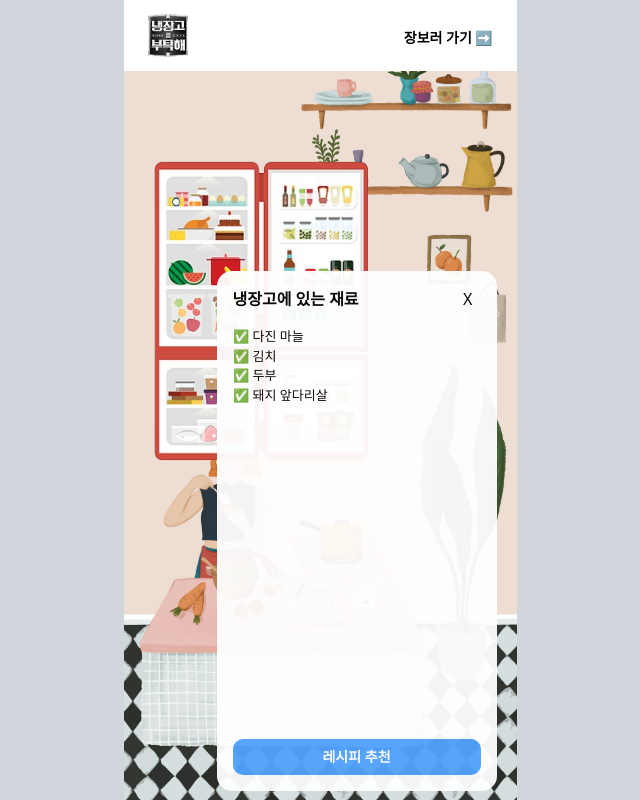
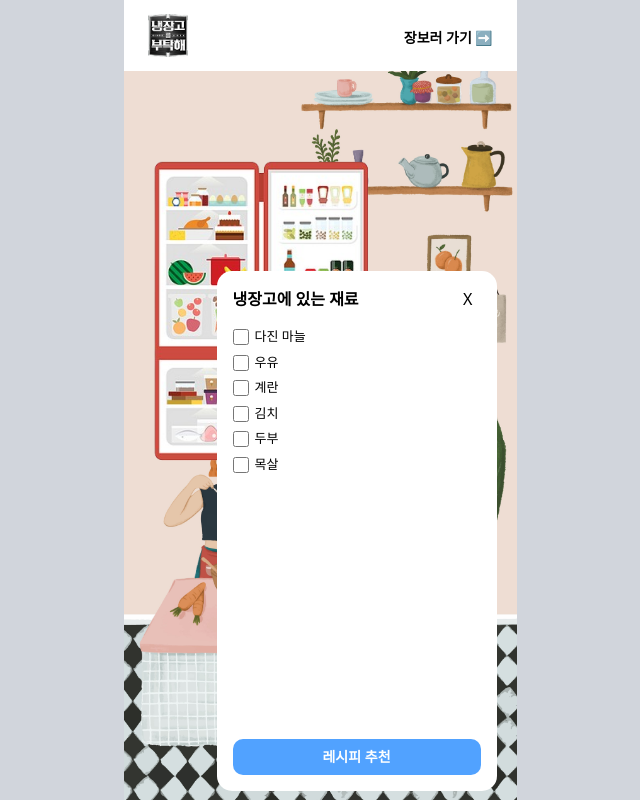
Before and after one commit to jiwoopark727/naeng-bu-hae, a Next.js app: page /ingredients in a window 1280 px wide. Shown: the whole page, without its empty margins (320-960 px from the left). Built offline with nearby package versions, Linux system fonts and the light colour scheme.

Commit message:
feature: 재료 리스트 체크박스 구현(최대 5개로 제한), framer-motion 사용하여 easeOut 애니메이션 추가, 리스트 닫기(냉장고 문 닫기) 버튼 추가, 레시피 추천 버튼 구현(클릭 시 선택 재료 pathName으로 recipes 페이지로 전달)

```diff
--- a/package.json
+++ b/package.json
@@ -9,6 +9,7 @@
     "lint": "next lint"
   },
   "dependencies": {
+    "framer-motion": "^12.23.6",
     "next": "15.4.2",
     "react": "19.1.0",
     "react-dom": "19.1.0",
--- a/src/app/components/IngredientList.tsx
+++ b/src/app/components/IngredientList.tsx
@@ -1,6 +1,10 @@
 'use client';
 
 import { useRouter } from 'next/navigation';
+import { useState } from 'react';
+import { motion } from 'framer-motion';
+
+const Ingredients = ['다진 마늘', '우유', '계란', '김치', '두부', '목살'];
 
 export default function IngredientList() {
   const router = useRouter();
@@ -9,8 +13,33 @@ export default function IngredientList() {
     router.back();
   };
 
+  const [selectedIngredients, setSelectedIngredients] = useState<string[]>([]);
+
+  const toggleIngredient = (ingredient: string) => {
+    const isSelected = selectedIngredients.includes(ingredient);
+
+    if (isSelected) {
+      // 이미 선택된 경우 → 제거
+      setSelectedIngredients((prev) => prev.filter((i) => i !== ingredient));
+    } else {
+      // 새로 선택하려는 경우
+      if (selectedIngredients.length >= 5) {
+        alert('최대 5개의 재료만 선택할 수 있습니다.');
+        return;
+      }
+
+      setSelectedIngredients((prev) => [...prev, ingredient]);
+    }
+  };
+
   return (
-    <div className='absolute top-50 right-5 z-20 text-md text-black w-70 h-130 bg-white rounded-[15px] opacity-95 p-4'>
+    <motion.div
+      className='absolute top-50 right-5 z-20 text-md text-black w-70 h-130 bg-white rounded-[15px] opacity-95 p-4'
+      initial={{ opacity: 0, scale: 0.9, x: -50, y: -140 }}
+      animate={{ opacity: 1, scale: 1, x: 0, y: 0 }}
+      transition={{ duration: 0.4, ease: 'easeOut' }}
+    >
+      <div className='h-full'>
         <div className='relative w-full h-full'>
           <span className='flex justify-between items-center mb-4'>
             <p className='text-md font-semibold'>냉장고에 있는 재료</p>
@@ -21,29 +50,32 @@ export default function IngredientList() {
 
           <div className='text-[13px]'>
             <ul>
-            <li>
-              <span className='mr-1'>✅</span>
-              <span>다진 마늘</span>
-            </li>
-            <li>
-              <span className='mr-1'>✅</span>
-              <span>김치</span>
-            </li>
-            <li>
-              <span className='mr-1'>✅</span>
-              <span>두부</span>
-            </li>
-            <li>
-              <span className='mr-1'>✅</span>
-              <span>돼지 앞다리살</span>
-            </li>
+              {Ingredients.map((item, idx) => (
+                <div key={idx} className='flex mb-1.5'>
+                  <input
+                    type='checkbox'
+                    id={item}
+                    onChange={() => toggleIngredient(item)}
+                    checked={selectedIngredients.includes(item)}
+                    className='w-4 h-4 translate-y-0.5 accent-blue-500 mr-1.5'
+                  />
+                  <li>{item}</li>
+                </div>
+              ))}
             </ul>
           </div>
 
-        <button className='w-full bg-blue-400 text-sm font-bold text-white py-2 rounded-[10px] hover:bg-blue-600 transition absolute bottom-0'>
+          <button
+            onClick={() => {
+              const query = selectedIngredients.join(',');
+              router.push(`/recipes?selected=${encodeURIComponent(query)}`);
+            }}
+            className='w-full bg-blue-400 text-sm font-bold text-white py-2 rounded-[10px] hover:bg-blue-600 transition absolute bottom-0'
+          >
             레시피 추천
           </button>
         </div>
       </div>
+    </motion.div>
   );
 }
--- a/tailwind.config.ts
+++ /dev/null
@@ -1,19 +0,0 @@
-import type { Config } from 'tailwindcss';
-
-const config: Config = {
-  content: [
-    './app/**/*.{js,ts,jsx,tsx}',
-    './pages/**/*.{js,ts,jsx,tsx}',
-    './components/**/*.{js,ts,jsx,tsx}',
-  ],
-  theme: {
-    extend: {
-      animation: {
-        'pulse-fast': 'pulse 0.5s ease-in-out infinite',
-      },
-    },
-  },
-  plugins: [],
-};
-
-export default config;
```
Also changed, not shown: src/app/(recipelist)/recipes/layout.tsx (renamed from src/app/(recipelist)/recipelist/layout.tsx), src/app/(recipelist)/recipes/page.tsx (renamed from src/app/(recipelist)/recipelist/page.tsx), 1 other file (tests, documents, lock files or other folders). Lines whose indentation alone changed are shown as unchanged.
